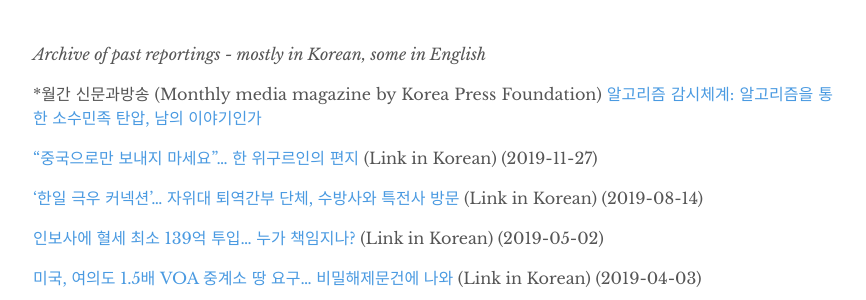
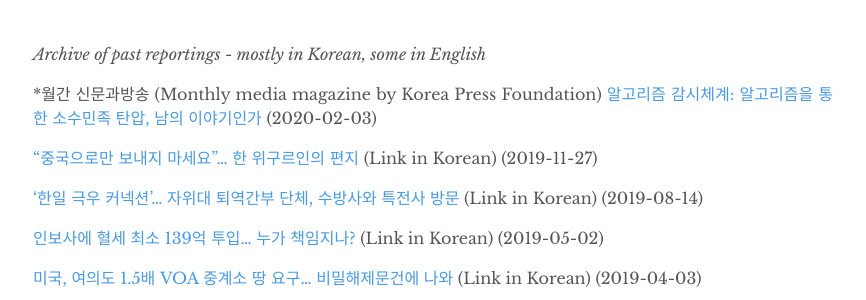
Before and after one commit to boyounglim88/Blog, a Jekyll site: the page built from _pages/Archive.md, in a window 1280 px wide. Shown: the part 251-551 px from the top of the page, without its empty margins (207-1073 px from the left). Built offline with Jekyll 4.4.1, drawn with Linux system fonts in a browser that asks for light colours.

Commit message:
Update Archive.md

```diff
--- a/_pages/Archive.md
+++ b/_pages/Archive.md
@@ -7,7 +7,7 @@ permalink: /archive/
 
 _Archive of past reportings - mostly in Korean, some in English_
 
-*월간 신문과방송 (Monthly media magazine by Korea Press Foundation) [알고리즘 감시체계: 알고리즘을 통한 소수민족 탄압, 남의 이야기인가](http://www.kpf.or.kr/synap/skin/doc.html?fn=ALLF_202002040522012650.pdf&rs=/synap/result/newspaper/)
+*월간 신문과방송 (Monthly media magazine by Korea Press Foundation) [알고리즘 감시체계: 알고리즘을 통한 소수민족 탄압, 남의 이야기인가](http://www.kpf.or.kr/synap/skin/doc.html?fn=ALLF_202002040522012650.pdf&rs=/synap/result/newspaper/) (2020-02-03)
 
 ["중국으로만 보내지 마세요"... 한 위구르인의 편지](https://newstapa.org/article/ENhKa) (Link in Korean) (2019-11-27)
 
```
